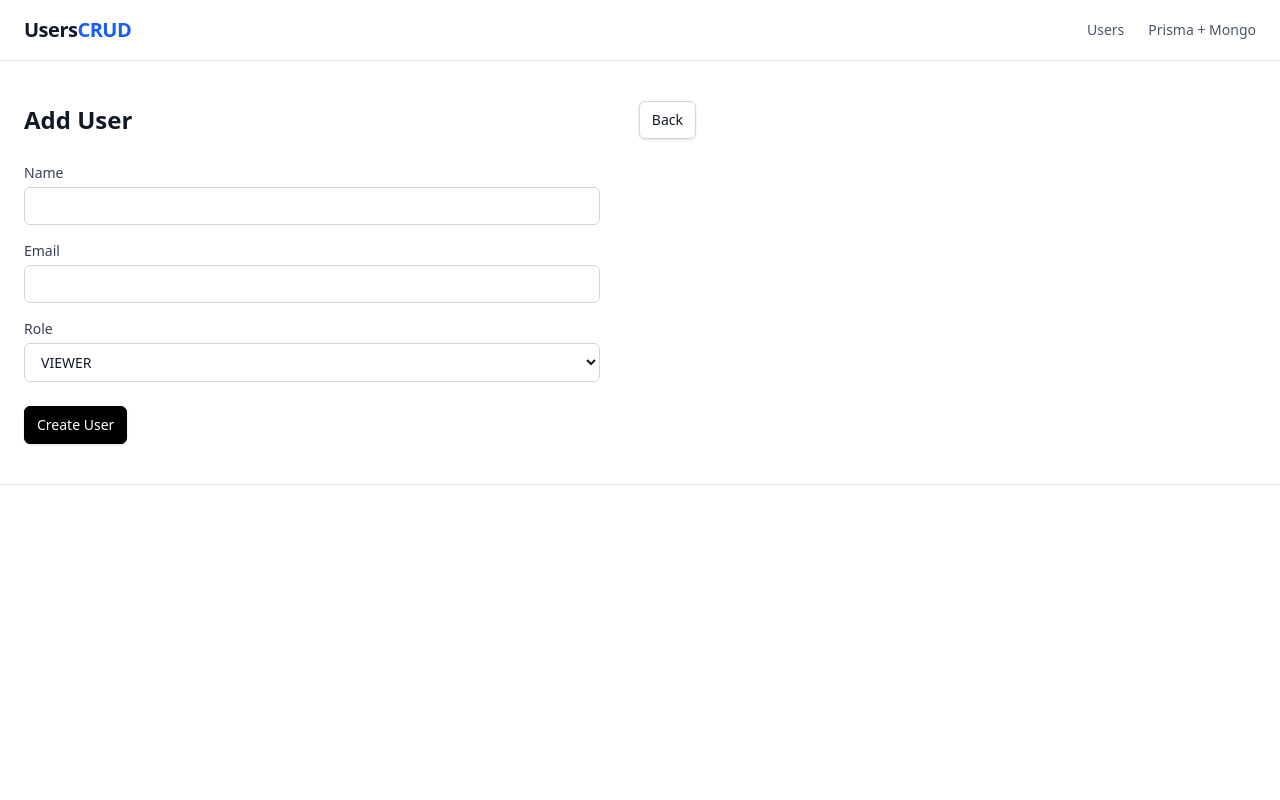
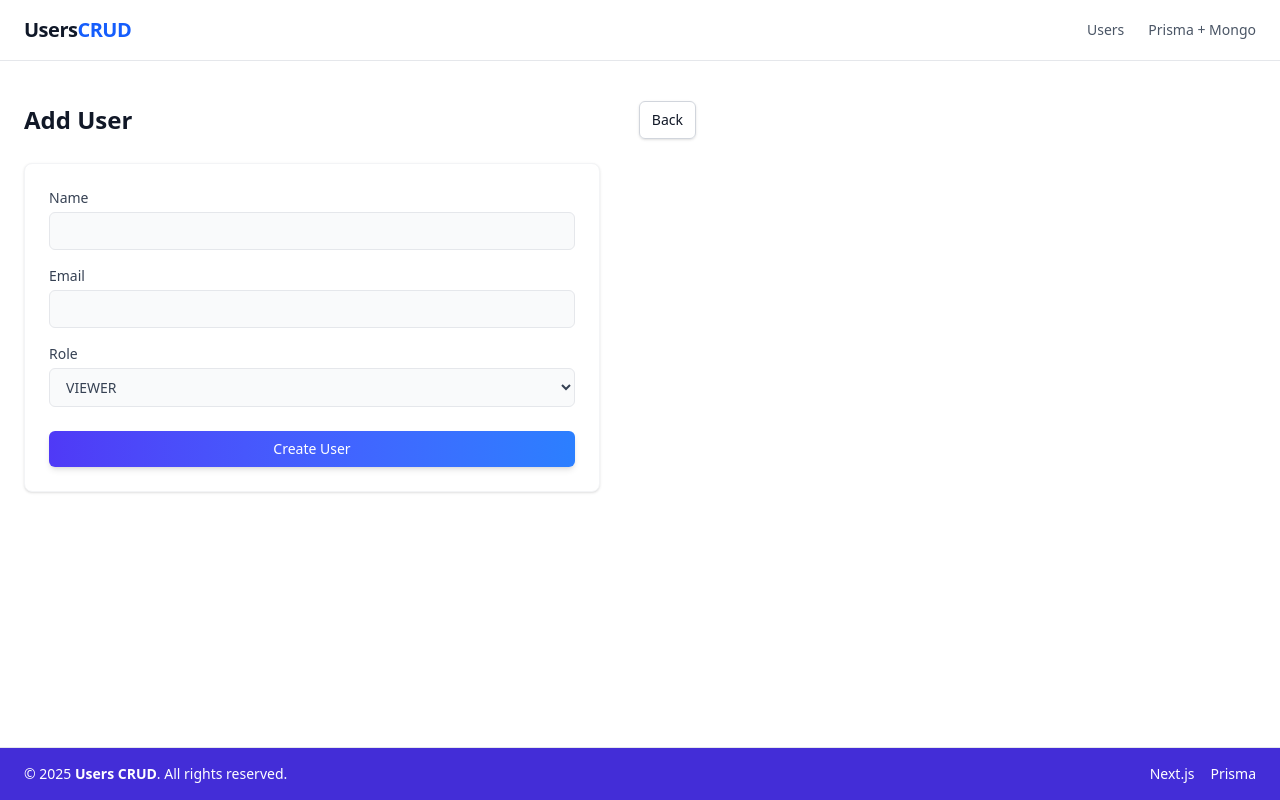
Before and after one commit to ElishaChris3/user-list-crud, a Next.js app: page /users/new in a window 1280 px wide. Built offline with nearby package versions, Linux system fonts and the light colour scheme.

Commit message:
footer added

```diff
--- a/src/app/layout.tsx
+++ b/src/app/layout.tsx
@@ -1,6 +1,7 @@
 import "./globals.css";
 import type { Metadata } from "next";
 import Link from "next/link";
+import { Footer } from "@/components/Footer"; // 👈 import footer
 
 export const metadata: Metadata = {
   title: "Users CRUD",
@@ -10,31 +11,25 @@ export const metadata: Metadata = {
 export default function RootLayout({ children }: { children: React.ReactNode }) {
   return (
     <html lang="en">
-      <body className="min-h-screen bg-gray-50 text-gray-900 antialiased">
-        {/* NAVBAR */}
+      <body className="flex min-h-screen flex-col bg-gray-50 text-gray-900 antialiased">
+        {/* HEADER */}
         <header className="sticky top-0 z-50 border-b border-gray-200 bg-white/80 backdrop-blur-sm">
           <div className="container mx-auto flex items-center justify-between px-4 py-4 md:px-6">
-            {/* Logo / Title */}
             <Link
               href="/users"
-              className="text-xl font-semibold tracking-tight text-gray-900 hover:text-gray-700 transition-colors"
+              className="text-xl font-semibold tracking-tight text-gray-900 hover:text-indigo-600 transition-colors"
             >
               Users<span className="text-blue-600">CRUD</span>
             </Link>
-
-            {/* Navigation */}
             <nav className="flex items-center gap-6 text-sm font-medium text-gray-600">
-              <Link
-                href="/users"
-                className="relative transition-colors hover:text-gray-900 after:absolute after:-bottom-1 after:left-0 after:h-[2px] after:w-0 after:bg-blue-600 after:transition-all hover:after:w-full"
-              >
+              <Link href="/users" className="hover:text-indigo-600 transition-colors">
                 Users
               </Link>
               <a
                 href="https://www.prisma.io/docs/orm/overview/databases/mongodb"
                 target="_blank"
                 rel="noreferrer"
-                className="relative transition-colors hover:text-gray-900 after:absolute after:-bottom-1 after:left-0 after:h-[2px] after:w-0 after:bg-blue-600 after:transition-all hover:after:w-full"
+                className="hover:text-indigo-600 transition-colors"
               >
                 Prisma + Mongo
               </a>
@@ -43,14 +38,12 @@ export default function RootLayout({ children }: { children: React.ReactNode })
         </header>
 
         {/* MAIN CONTENT */}
-        <main className="container mx-auto px-4 py-10 md:px-6">
+        <main className="container mx-auto flex-1 px-4 py-10 md:px-6">
           {children}
         </main>
 
         {/* FOOTER */}
-        <footer className="border-t border-gray-200 py-6 text-center text-sm text-gray-500">
-
-        </footer>
+        <Footer />
       </body>
     </html>
   );
--- a/src/app/users/page.tsx
+++ b/src/app/users/page.tsx
@@ -59,7 +59,7 @@ export default function UsersPage() {
   }, []);
 
   return (
-    <div>
+    <div className="mx-10" >
       <HeaderActions />
       <SearchBar onChange={onSearchChange} />
       {loading ? (
--- /dev/null
+++ b/src/components/Footer.tsx
@@ -0,0 +1,29 @@
+export function Footer() {
+  return (
+    <footer className="mt-auto w-full border-t border-gray-200  bg-indigo-700 text-white">
+      <div className="container mx-auto flex flex-col items-center justify-between gap-2 px-4 py-4 text-sm sm:flex-row sm:px-6">
+        <p className="text-center sm:text-left">
+          © {new Date().getFullYear()} <span className="font-semibold">Users CRUD</span>. All rights reserved.
+        </p>
+        <div className="flex items-center gap-4 text-sm">
+          <a
+            href="https://nextjs.org"
+            target="_blank"
+            rel="noreferrer"
+            className="hover:underline hover:opacity-90 transition"
+          >
+            Next.js
+          </a>
+          <a
+            href="https://prisma.io"
+            target="_blank"
+            rel="noreferrer"
+            className="hover:underline hover:opacity-90 transition"
+          >
+            Prisma
+          </a>
+        </div>
+      </div>
+    </footer>
+  );
+}
--- a/src/components/UserForm.tsx
+++ b/src/components/UserForm.tsx
@@ -6,7 +6,7 @@ const roleEnum = z.enum(["ADMIN", "EDITOR", "VIEWER"]);
 const userSchema = z.object({
   name: z.string().min(1, "Name is required"),
   email: z.string().email("Invalid email"),
-  role: roleEnum
+  role: roleEnum,
 });
 
 export type UserFormValues = z.infer<typeof userSchema>;
@@ -14,7 +14,7 @@ export type UserFormValues = z.infer<typeof userSchema>;
 export function UserForm({
   initialValues = { name: "", email: "", role: "VIEWER" },
   submitLabel,
-  onSubmit
+  onSubmit,
 }: {
   initialValues?: UserFormValues;
   submitLabel: string;
@@ -49,50 +49,66 @@ export function UserForm({
   }
 
   return (
-    <form onSubmit={handleSubmit} className="max-w-xl space-y-4">
+    <form onSubmit={handleSubmit} className="max-w-xl rounded-lg border border-gray-100 bg-white p-6 shadow-sm space-y-4">
       {serverError && (
         <div className="rounded-md border border-red-200 bg-red-50 p-3 text-sm text-red-700">
           {serverError}
         </div>
       )}
+
+      {/* Name */}
       <div>
-        <label className="label" htmlFor="name">Name</label>
+        <label className="block text-sm font-medium text-gray-700 mb-1" htmlFor="name">
+          Name
+        </label>
         <input
           id="name"
-          className="input"
+          className="w-full rounded-md border border-gray-200 bg-gray-50 px-3 py-2 text-sm text-gray-700 outline-none focus:ring-2 focus:ring-indigo-300"
           value={values.name}
           onChange={(e) => setValues((v) => ({ ...v, name: e.target.value }))}
         />
         {errors.name && <p className="mt-1 text-xs text-red-600">{errors.name}</p>}
       </div>
+
+      {/* Email */}
       <div>
-        <label className="label" htmlFor="email">Email</label>
+        <label className="block text-sm font-medium text-gray-700 mb-1" htmlFor="email">
+          Email
+        </label>
         <input
           id="email"
           type="email"
-          className="input"
+          className="w-full rounded-md border border-gray-200 bg-gray-50 px-3 py-2 text-sm text-gray-700 outline-none focus:ring-2 focus:ring-indigo-300"
           value={values.email}
           onChange={(e) => setValues((v) => ({ ...v, email: e.target.value }))}
         />
         {errors.email && <p className="mt-1 text-xs text-red-600">{errors.email}</p>}
       </div>
+
+      {/* Role */}
       <div>
-        <label className="label" htmlFor="role">Role</label>
+        <label className="block text-sm font-medium text-gray-700 mb-1" htmlFor="role">
+          Role
+        </label>
         <select
           id="role"
-          className="input"
+          className="w-full rounded-md border border-gray-200 bg-gray-50 px-3 py-2 text-sm text-gray-700 outline-none focus:ring-2 focus:ring-indigo-300"
           value={values.role}
-          onChange={(e) =>
-            setValues((v) => ({ ...v, role: e.target.value as UserFormValues["role"] }))
-          }
+          onChange={(e) => setValues((v) => ({ ...v, role: e.target.value as UserFormValues["role"] }))}
         >
           <option value="ADMIN">ADMIN</option>
           <option value="EDITOR">EDITOR</option>
           <option value="VIEWER">VIEWER</option>
         </select>
       </div>
+
+      {/* Submit */}
       <div className="pt-2">
-        <button className="btn btn-primary" disabled={submitting} type="submit">
+        <button
+          className="w-full rounded-md bg-gradient-to-r from-indigo-600 to-blue-500 px-4 py-2 text-sm font-medium text-white shadow-md transition-transform hover:scale-105"
+          disabled={submitting}
+          type="submit"
+        >
           {submitting ? "Saving…" : submitLabel}
         </button>
       </div>
--- a/src/components/UserTable.tsx
+++ b/src/components/UserTable.tsx
@@ -22,41 +22,60 @@ export function UserTable({
 }) {
   if (users.length === 0) {
     return (
-      <div className="rounded-md border border-dashed p-10 text-center text-sm text-gray-600">
+      <div className="rounded-xl border border-dashed border-gray-300 bg-gradient-to-br from-gray-50 to-gray-100 p-12 text-center text-sm text-gray-600 shadow-inner">
         No users found.
       </div>
     );
   }
+
   return (
-    <div className="overflow-x-auto rounded-md border">
-      <table className="table">
-        <thead className="bg-gray-50">
+    <div className="overflow-x-auto rounded-xl border border-gray-100 bg-white shadow-xl shadow-gray-200/70 transition-all duration-300 hover:shadow-2xl hover:shadow-gray-300/80">
+      {/* ✅ Limit visible height & enable vertical scroll */}
+      <div className="max-h-[480px] overflow-y-auto scrollbar-thin scrollbar-thumb-gray-300 scrollbar-track-gray-100 hover:scrollbar-thumb-gray-400">
+        <table className="min-w-full divide-y divide-gray-100 text-sm">
+          <thead className="sticky top-0 z-10 bg-gradient-to-r from-indigo-100 to-blue-50">
             <tr>
-            <th className="th">Name</th>
-            <th className="th">Email</th>
-            <th className="th">Role</th>
-            <th className="th text-right">Actions</th>
+              <th className="px-6 py-4 text-left text-sm font-semibold text-gray-800">Name</th>
+              <th className="px-6 py-4 text-left text-sm font-semibold text-gray-800">Email</th>
+              <th className="px-6 py-4 text-left text-sm font-semibold text-gray-800">Role</th>
+              <th className="px-6 py-4 text-right text-sm font-semibold text-gray-800">Actions</th>
             </tr>
           </thead>
           <tbody className="divide-y divide-gray-100">
-          {users.map((u) => (
-            <tr key={u.id}>
-              <td className="td">{u.name}</td>
-              <td className="td">{u.email}</td>
-              <td className="td"><RoleBadge role={u.role} /></td>
-              <td className="td">
-                <div className="flex items-center justify-end gap-2">
-                  <Link href={`/users/${u.id}/edit`} className="btn">Edit</Link>
+            {users.map((u, i) => (
+              <tr
+                key={u.id}
+                className={`transition-colors duration-200 ${
+                  i % 2 === 0
+                    ? "bg-gradient-to-r from-white to-gray-50"
+                    : "bg-gradient-to-r from-gray-50 to-white"
+                } hover:bg-indigo-100/30`}
+              >
+                <td className="px-6 py-4 text-gray-800 font-medium">{u.name}</td>
+                <td className="px-6 py-4 text-gray-600">{u.email}</td>
+                <td className="px-6 py-4">
+                  <RoleBadge role={u.role} />
+                </td>
+                <td className="px-6 py-4 text-right">
+                  <div className="flex items-center justify-end gap-3">
+                    <Link
+                      href={`/users/${u.id}/edit`}
+                      className="rounded-md bg-gradient-to-r from-indigo-500 to-blue-500 px-3 py-1.5 text-xs font-medium text-white shadow-md transition-all hover:shadow-lg hover:scale-105"
+                    >
+                      ✏️ Edit
+                    </Link>
                     <button
-                    className="btn text-red-600 border-red-200 hover:bg-red-50"
                       onClick={() => {
-                      if (confirm("Delete this user? This cannot be undone.")) {
+                        if (confirm("Are you sure you want to delete this user? This action cannot be undone.")) {
                           onDelete(u.id);
                         }
                       }}
                       disabled={deletingId === u.id}
+                      className={`rounded-md bg-gradient-to-r from-rose-500 to-pink-500 px-3 py-1.5 text-xs font-medium text-white shadow-md transition-all hover:shadow-lg hover:scale-105 ${
+                        deletingId === u.id ? "opacity-60 cursor-not-allowed" : ""
+                      }`}
                     >
-                    {deletingId === u.id ? "Deleting…" : "Delete"}
+                      {deletingId === u.id ? "Deleting…" : "🗑 Delete"}
                     </button>
                   </div>
                 </td>
@@ -65,5 +84,6 @@ export function UserTable({
           </tbody>
         </table>
       </div>
+    </div>
   );
 }
```
Lines whose indentation alone changed are shown as unchanged.
